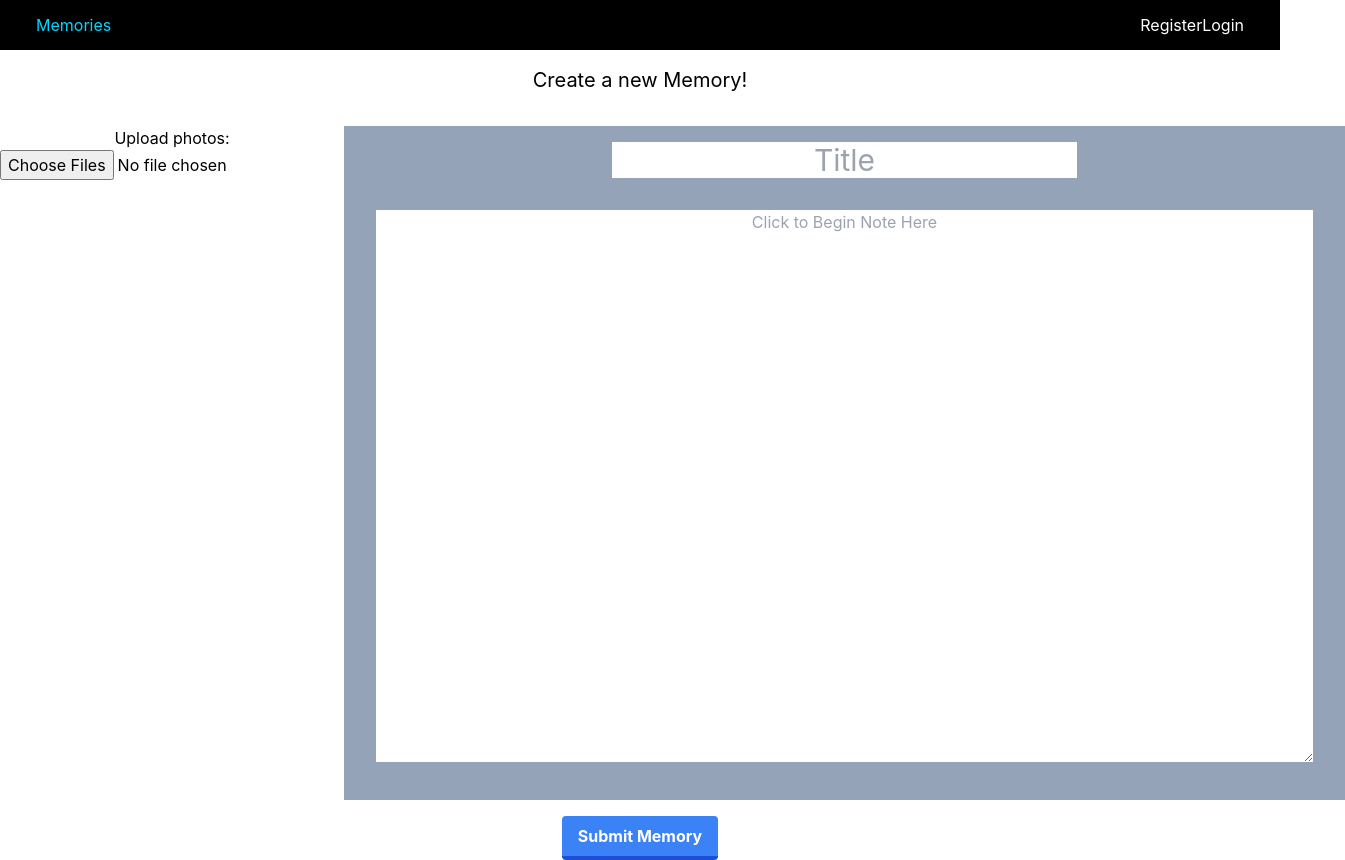
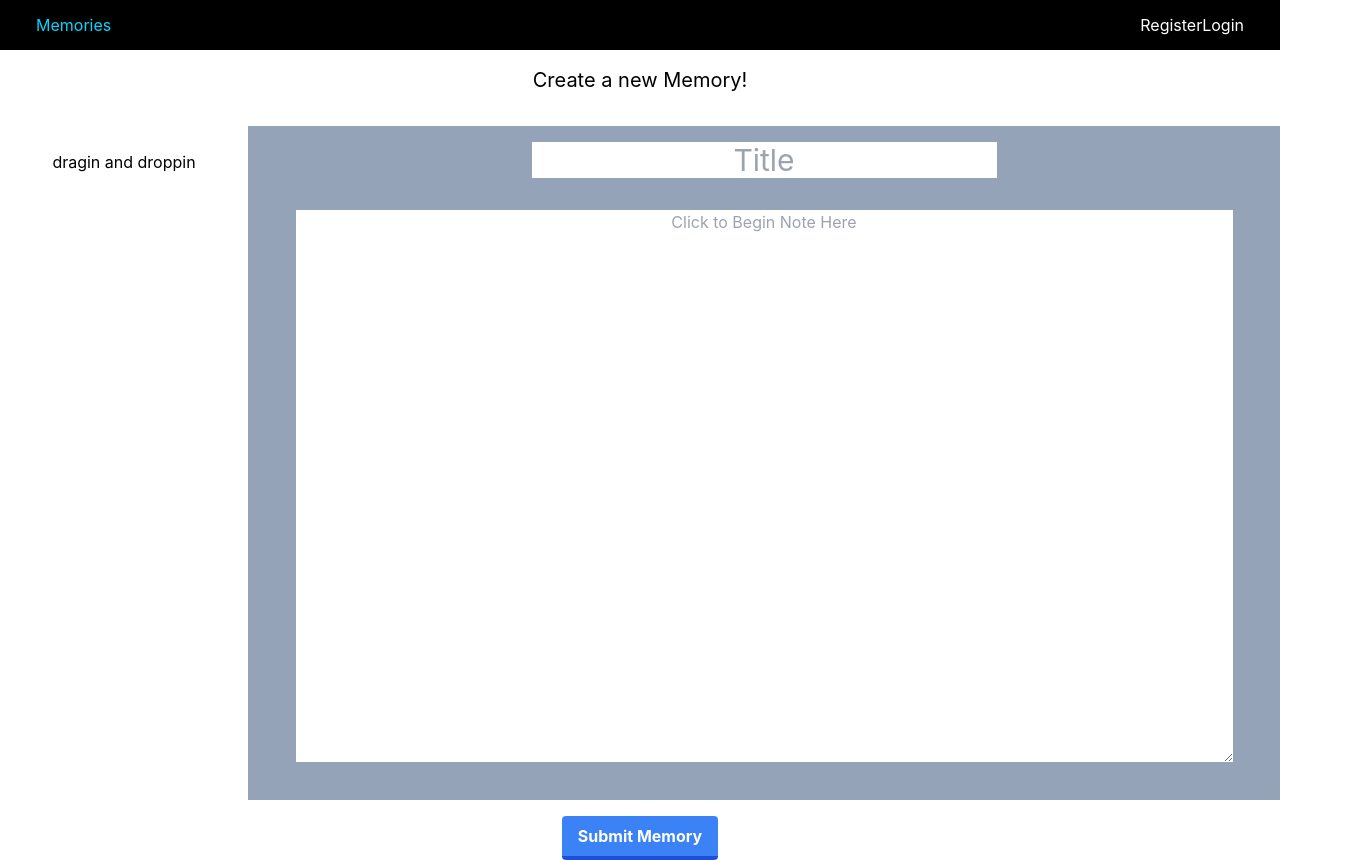
Before and after one commit to JamesOnwordi/memories_client, a React (Create React App) app: page /memories/new in a window 1280 px wide. Shown: the whole page, 1345 px wide, since content can reach past the window. Built offline with nearby package versions, Linux system fonts and the light colour scheme.

Commit message:
still testing

```diff
--- a/src/components/pages/NewMemories.jsx
+++ b/src/components/pages/NewMemories.jsx
@@ -1,6 +1,6 @@
 import { useState, useRef } from 'react'
 import { useNavigate } from 'react-router-dom'
-import Dropzone from 'react-dropzone'
+import { useDropzone } from 'react-dropzone'
 import axios from 'axios'
 import '../../Style/Welcome.css'
 
@@ -12,6 +12,7 @@ export default function NewMemories() {
 
     const inputRef = useRef(null)
     const navigate = useNavigate()
+    const { acceptedFiles, getRootProps, getInputProps } = useDropzone()
 
     const handleSubmit = async e => {
       e.preventDefault()
@@ -56,23 +57,14 @@ export default function NewMemories() {
 
         >
           <div className='flex ...'>
-            <Dropzone onDrop={acceptedFiles => {
-              console.log(acceptedFiles)
-            }}>
-              {({getRootProps, getInputProps}) => (
-                <div className='flex-1 ...'>
-                  <label htmlFor='image-upload'>Upload photos: </label>
-                  <input
-                    type='file'
-                    id='image-upload'
-                    accept='image/*'
-                    multiple
-                    ref={inputRef}
-                    onChange={e => setFormImg(e.target.files)}
-                  />
-                </div>
-              )}
-            </Dropzone>
+            <section>
+              <div {...getRootProps({className: 'dropzone'})}>
+                <input {...getRootProps()}
+                  id=''
+                />
+                <p>dragin and droppin</p>
+              </div>
+            </section>
 
             <div className='flex-1 ... bg-slate-400'>
               <div className='text-3xl mt-4'>
```
